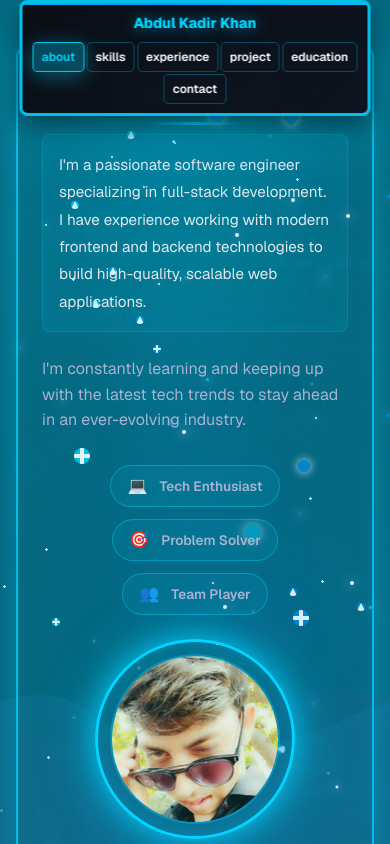
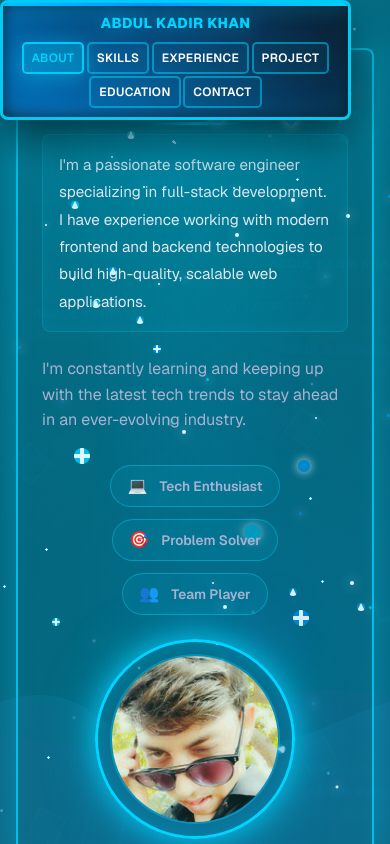
Before and after one commit to khankadir193/Portfolio-Next-Js, a Next.js app: page / in a window 390 px wide. Shown: the top 844 px of the page. Built offline with nearby package versions, Linux system fonts and the light colour scheme.

Commit message:
navbar section design has been changed

```diff
--- a/app/globals.css
+++ b/app/globals.css
@@ -93,7 +93,7 @@ a {
 .page {
   max-width: 1000px;
   margin: 0 auto;
-  padding: 6rem 1rem 2rem;
+  padding: 5rem 1rem 2rem;
   animation: fadeInUp 1.2s cubic-bezier(0.4,0,0.2,1);
   width: 100%;
   box-sizing: border-box;
@@ -119,30 +119,60 @@ a {
   }
 }
 
+@keyframes borderGlow {
+  0%, 100% {
+    background-position: 0% 50%;
+    opacity: 0.4;
+  }
+  50% {
+    background-position: 100% 50%;
+    opacity: 0.8;
+  }
+}
+
+@keyframes navbarPulse {
+  0%, 100% {
+    box-shadow:
+      0 15px 50px rgba(0, 0, 0, 0.7),
+      0 0 100px rgba(0, 212, 255, 0.6),
+      inset 0 0 30px rgba(0, 212, 255, 0.1);
+  }
+  50% {
+    box-shadow:
+      0 15px 50px rgba(0, 0, 0, 0.7),
+      0 0 120px rgba(0, 212, 255, 0.8),
+      inset 0 0 40px rgba(0, 212, 255, 0.15);
+  }
+}
+
 .navbar {
-  position: fixed;
-  top: 0;
-  left: 0;
-  right: 0;
-  z-index: 9999;
+  position: fixed !important;
+  top: 0 !important;
+  left: 0 !important;
+  right: 0 !important;
+  z-index: 99999 !important;
   display: flex;
   justify-content: space-between;
   align-items: center;
-  gap: 1rem;
-  padding: 1rem 1.5rem;
-  border: 3px solid rgba(0, 212, 255, 0.9);
-  border-radius: 0.5rem;
-  background: linear-gradient(135deg, rgba(10, 10, 15, 0.95), rgba(15, 15, 26, 0.95));
-  backdrop-filter: blur(15px);
-  box-shadow: 0 8px 32px rgba(0, 0, 0, 0.6),
-              0 0 80px rgba(0, 212, 255, 0.5);
-  animation: fadeInUp 1.5s cubic-bezier(0.4, 0, 0.2, 1);
-  width: 100%;
-  max-width: 1000px;
-  margin: 0 auto;
-  left: 50%;
-  transform: translateX(-50%);
-  transition: all 0.3s ease;
+  gap: 1.5rem;
+  padding: 0.75rem 2rem;
+  border: 3px solid rgba(0, 212, 255, 0.95);
+  border-radius: 0 0 0.5rem 0.5rem;
+  background: linear-gradient(135deg,
+    rgba(10, 10, 15, 0.98) 0%,
+    rgba(15, 15, 26, 0.96) 50%,
+    rgba(10, 10, 15, 0.98) 100%);
+  backdrop-filter: blur(20px);
+  box-shadow:
+    0 8px 25px rgba(0, 0, 0, 0.6),
+    0 0 60px rgba(0, 212, 255, 0.5),
+    inset 0 0 20px rgba(0, 212, 255, 0.08);
+  animation: fadeInUp 1.5s cubic-bezier(0.4, 0, 0.2, 1), navbarPulse 6s ease-in-out infinite;
+  width: 100vw;
+  transition: all 0.4s cubic-bezier(0.4, 0, 0.2, 1);
+  position: relative;
+  overflow: hidden;
+  flex-wrap: nowrap;
 }
 
 .navbar::before {
@@ -151,24 +181,79 @@ a {
   top: 0;
   left: 0;
   right: 0;
-  height: 2px;
-  background: linear-gradient(90deg, #00d4ff, #0099ff, #00d4ff);
+  height: 3px;
+  background: linear-gradient(90deg,
+    transparent 0%,
+    #00d4ff 20%,
+    #0099ff 50%,
+    #00d4ff 80%,
+    transparent 100%);
   background-size: 200% 100%;
   animation: shimmer 3s ease-in-out infinite;
-  border-radius: 1rem 1rem 0 0;
+  border-radius: 0.75rem 0.75rem 0 0;
+  box-shadow: 0 0 20px rgba(0, 212, 255, 0.8);
+}
+
+.navbar::after {
+  content: '';
+  position: absolute;
+  top: -2px;
+  left: -2px;
+  right: -2px;
+  bottom: -2px;
+  background: linear-gradient(45deg,
+    #00d4ff 0%,
+    transparent 25%,
+    #0099ff 50%,
+    transparent 75%,
+    #00d4ff 100%);
+  background-size: 400% 400%;
+  border-radius: 0.75rem;
+  z-index: -1;
+  opacity: 0.6;
+  animation: borderGlow 4s ease-in-out infinite;
+  filter: blur(8px);
 }
 
 .brand {
   font-size: 1.1rem;
   color: #00d4ff;
-  transition: color 0.3s cubic-bezier(0.4, 0, 0.2, 1);
+  transition: all 0.4s cubic-bezier(0.4, 0, 0.2, 1);
   cursor: pointer;
   font-weight: 800;
-  text-shadow: 0 0 15px rgba(0, 212, 255, 0.6);
+  text-transform: uppercase;
+  letter-spacing: 0.08em;
+  text-shadow:
+    0 0 20px rgba(0, 212, 255, 0.6),
+    0 0 40px rgba(0, 212, 255, 0.3);
+  position: relative;
+  z-index: 10;
+}
+
+.brand::before {
+  content: '';
+  position: absolute;
+  top: -5px;
+  left: -5px;
+  right: -5px;
+  bottom: -5px;
+  background: radial-gradient(circle, rgba(0, 212, 255, 0.2) 0%, transparent 70%);
+  border-radius: 0.5rem;
+  z-index: -1;
+  opacity: 0;
+  transition: opacity 0.3s ease;
 }
 
 .brand:hover {
   color: #0099ff;
+  transform: translateY(-2px);
+  text-shadow:
+    0 0 35px rgba(0, 212, 255, 1),
+    0 0 70px rgba(0, 212, 255, 0.6);
+}
+
+.brand:hover::before {
+  opacity: 1;
 }
 
 .nav-links {
@@ -184,24 +269,68 @@ a {
 
 .nav-links li a {
   display: block;
-  padding: 0.5rem 1rem;
+  padding: 0.5rem 1.2rem;
   border-radius: 0.5rem;
   color: #ffffff;
   font-weight: 600;
-  font-size: 0.95rem;
-  transition: all 0.3s cubic-bezier(0.4,0,0.2,1);
+  font-size: 0.9rem;
+  transition: all 0.4s cubic-bezier(0.4, 0, 0.2, 1);
   text-decoration: none;
   position: relative;
   overflow: hidden;
-  border: 1px solid rgba(0, 212, 255, 0.3);
+  border: 2px solid rgba(0, 212, 255, 0.5);
+  background: rgba(0, 212, 255, 0.05);
+  text-transform: uppercase;
+  letter-spacing: 0.03em;
+  z-index: 1;
+}
+
+.nav-links li a::before {
+  content: '';
+  position: absolute;
+  top: 0;
+  left: -100%;
+  width: 100%;
+  height: 100%;
+  background: linear-gradient(90deg,
+    transparent 0%,
+    rgba(255, 255, 255, 0.1) 50%,
+    transparent 100%);
+  transition: left 0.6s ease;
+  z-index: -1;
+}
+
+.nav-links li a::after {
+  content: '';
+  position: absolute;
+  top: 0;
+  left: 0;
+  right: 0;
+  bottom: 0;
+  background: radial-gradient(circle at center,
+    rgba(0, 212, 255, 0.1) 0%,
+    transparent 70%);
+  opacity: 0;
+  transition: opacity 0.3s ease;
+  border-radius: 0.75rem;
 }
 
 .nav-links li a:hover {
-  background: rgba(0, 212, 255, 0.25);
+  background: rgba(0, 212, 255, 0.3);
   color: #00d4ff;
-  transform: translateY(-2px);
-  border-color: rgba(0, 212, 255, 0.8);
-  box-shadow: 0 4px 15px rgba(0, 212, 255, 0.3);
+  transform: translateY(-3px);
+  border-color: rgba(0, 212, 255, 0.9);
+  box-shadow:
+    0 8px 25px rgba(0, 212, 255, 0.4),
+    0 0 20px rgba(0, 212, 255, 0.3);
+}
+
+.nav-links li a:hover::before {
+  left: 100%;
+}
+
+.nav-links li a:hover::after {
+  opacity: 1;
 }
 
 .nav-links li a:active {
@@ -352,24 +481,43 @@ a {
 @media (max-width: 1000px) {
   .page {
     max-width: 100vw;
-    padding: 5.5rem 0.5rem 1.5rem;
+    padding: 4.5rem 0.5rem 1.5rem;
+  }
+}
+
+@media (max-width: 1024px) {
+  .navbar {
+    width: 100vw;
+    padding: 1rem 2rem;
+    gap: 1.5rem;
+  }
+  .brand {
+    font-size: 1.2rem;
+  }
+  .nav-links li a {
+    padding: 0.6rem 1.2rem;
+    font-size: 0.95rem;
   }
 }
 
 @media (max-width: 768px) {
   .navbar {
-    max-width: 95vw;
-    padding: 0.8rem 0.6rem;
+    width: 100vw;
+    padding: 0.8rem 1.5rem;
+    gap: 1rem;
+    border-radius: 0.6rem;
   }
   .brand {
-    font-size: 1rem;
+    font-size: 1.1rem;
+    letter-spacing: 0.05em;
   }
   .nav-links {
-    gap: 0.3rem;
+    gap: 0.4rem;
   }
   .nav-links li a {
-    padding: 0.4rem 0.7rem;
+    padding: 0.5rem 0.9rem;
     font-size: 0.9rem;
+    border-radius: 0.6rem;
   }
   .footer {
     padding: 1.5rem 0.8rem;
@@ -380,17 +528,42 @@ a {
 }
 
 @media (max-width: 600px) {
+  .navbar {
+    flex-direction: column;
+    gap: 0.8rem;
+    padding: 0.7rem 1rem;
+    width: 100vw;
+    border-radius: 0.5rem;
+  }
+  .brand {
+    font-size: 1rem;
+    text-align: center;
+    letter-spacing: 0.03em;
+  }
+  .nav-links {
+    gap: 0.3rem;
+    justify-content: center;
+    flex-wrap: wrap;
+  }
+  .nav-links li a {
+    padding: 0.4rem 0.7rem;
+    font-size: 0.85rem;
+    border-radius: 0.4rem;
+  }
+}
+
+@media (max-width: 600px) {
   .page {
-    padding: 5rem 0.5rem 1.5rem;
+    padding: 4rem 0.5rem 1.5rem;
   }
   .navbar {
     flex-direction: column;
     gap: 0.5rem;
-    padding: 0.7rem 0.5rem;
-    max-width: 95vw;
+    padding: 0.5rem 1rem;
+    width: 100vw;
   }
   .brand {
-    font-size: 1rem;
+    font-size: 0.9rem;
     text-align: center;
   }
   .nav-links {
@@ -399,8 +572,8 @@ a {
     flex-wrap: wrap;
   }
   .nav-links li a {
-    padding: 0.35rem 0.6rem;
-    font-size: 0.85rem;
+    padding: 0.3rem 0.6rem;
+    font-size: 0.8rem;
     border-radius: 0.3rem;
   }
 }
```
